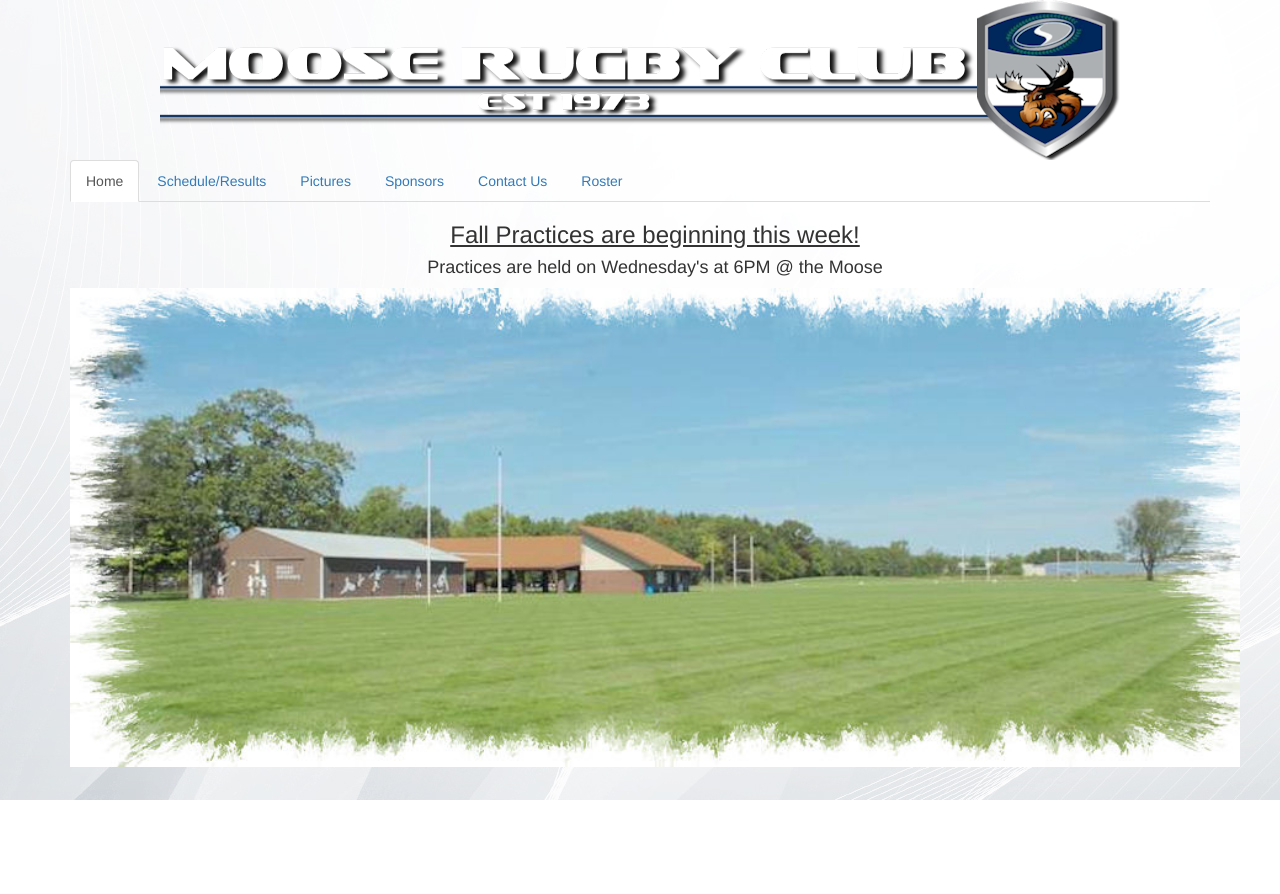
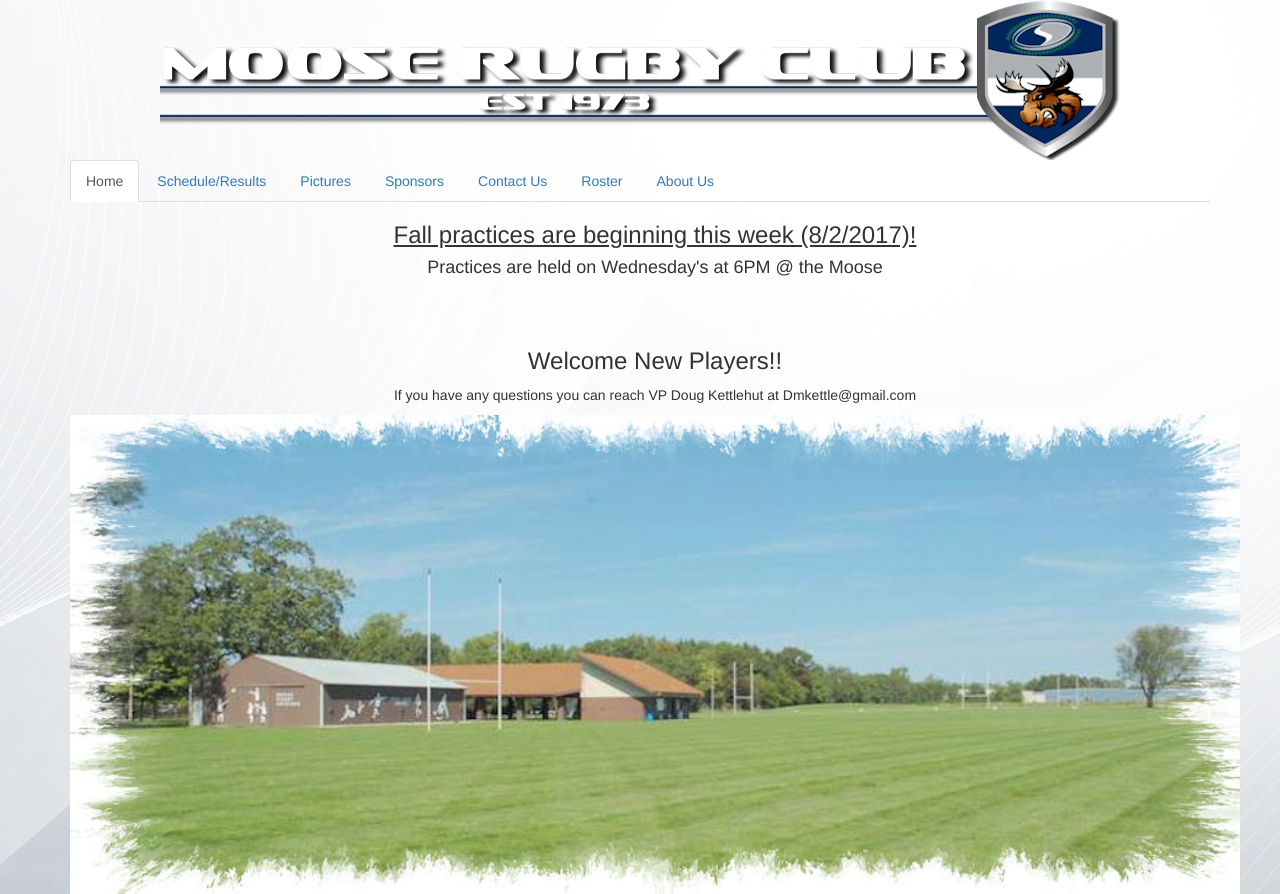
Before and after one commit to JoeKat07/MooseRugbyWebsite, an Angular app: page / in a window 1280 px wide. Before the commit the page ends 800 px from the top, so only its background shows below. Built offline with nearby package versions, Linux system fonts and the light colour scheme.

Commit message:
added aboutUs tab.. still under development

```diff
--- a/src/app/app.component.html
+++ b/src/app/app.component.html
@@ -15,6 +15,7 @@
       <li><a href="#sponsors" data-toggle="tab">Sponsors</a></li>
       <li><a href="#contactUs" data-toggle="tab">Contact Us</a></li>
       <li><a href="#roster" data-toggle="tab">Roster</a></li>
+      <li><a href="#aboutUs" data-toggle="tab">About Us</a></li>
 
     </ul>
 
@@ -26,8 +27,11 @@
       <div class="tab-pane active" id="home">
         <div class="container">
           <div class="row text-center">
-            <h3><u>Fall Practices are beginning this week!</u></h3>
+            <h3><u>Fall practices are beginning this week (8/2/2017)!</u></h3>
             <h4>Practices are held on Wednesday's at 6PM @ the Moose</h4>
+            <br><br>
+            <h3>Welcome New Players!!</h3>
+            <p>If you have any questions you can reach VP Doug Kettlehut at Dmkettle@gmail.com</p>
             <a href="https://www.smokestackbrew.com/"></a><img src="assets/mooserugbygroundsnew.jpg" style="width:100%; height:80% !important">
           </div>
         </div>
@@ -215,25 +219,13 @@
       </div>
 
     </div>
-  </div>
 
-  <!-- <div class="container">
-    <div>
-      <h3>Schedule</h3>
-      <dl>
-        <dt>September</dt>
-        <dd>- 9th @ Ft. Wayne</dd>
-        <dd>- 16th vs Columbus</dd>
-        <dd>- 23rd vs White River</dd>
-        <dd>- 30th Bye</dd>
-        <dt>October</dt>
-        <dd>- 7th vs Ft. Wayne</dd>
-        <dd>- 14th @ Columbus</dd>
-        <dd>- 21st @ White River</dd>
-        <dd>- 28th Play-In for Playoffs</dd>
-        <dt>November</dt>
-        <dd> PLAYOFFS </dd>
-      </dl>
+    <div class="tab-pane" id="aboutUs">
+      <h3 class="text-center"><u>About Michiana Rugby Football</u></h3>
+      <p class="text-center">The Michiaia RFC was established in 1972 as the South Bend Rugby Football Club. In July of 2003 the name changed to Michiana RFC due to the diverse players coming from the Michiana area.
+        <br>After moving from pitch to pitch in the past, the Michiana RFC found a new home at the Elkhart County Moose Lodge.
+        Over the past few years we have had the pleasure of playing on 3 of the most beautiful rugby fields in the Midwest. Our thanks go out to all those responsible, especially the Local Elkhart Moose Lodge #599, for providing us with a beautiful home.
     </div>
-  </div> -->
+
+
 </div>
```
